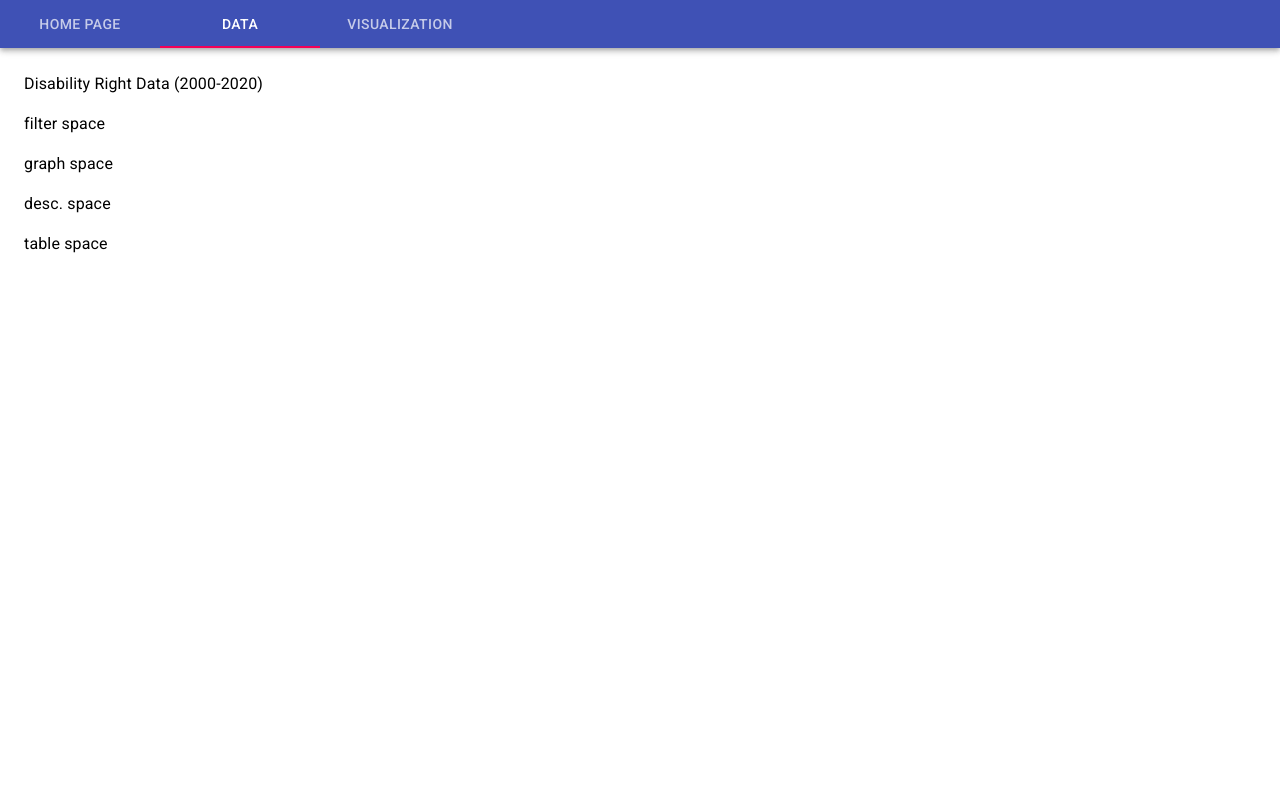
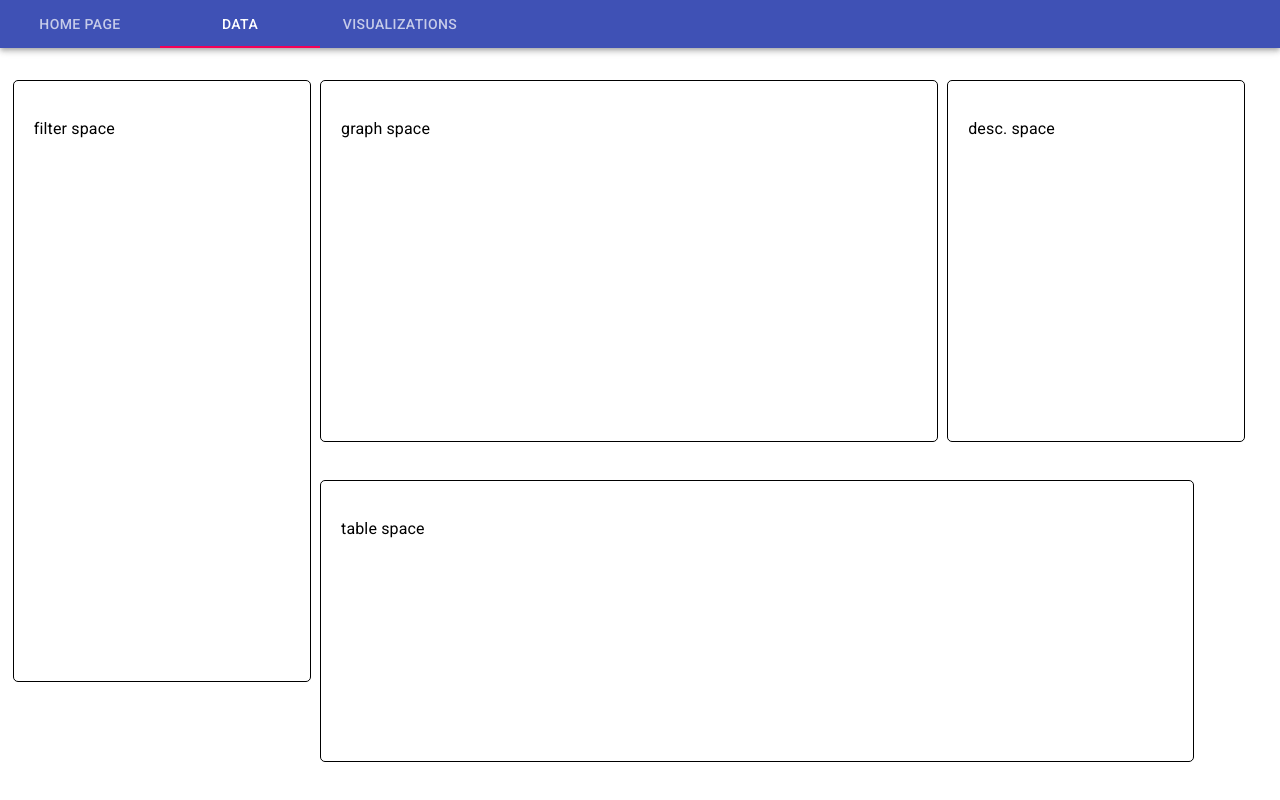
Before and after one commit to lekhacminhphuong/DRDP, a React (Create React App) app in the folder frontend/: page / in a window 1280 px wide. Both pictures are taken after a click on the tab "DATA". Built offline with nearby package versions, Linux system fonts and the light colour scheme; the HTML template or start-up script is replaced by a standard one.

Commit message:
layout stuff for data vis page

```diff
--- a/frontend/src/components/DataPage.js
+++ b/frontend/src/components/DataPage.js
@@ -1,4 +1,5 @@
 import React, { Component } from 'react';
+//import { Grid } from '@material-ui/core';
 import FilterSpace from './FilterSpace';
 import GraphSpace from './GraphSpace';
 import DescriptionSpace from './DescriptionSpace';
@@ -8,6 +9,7 @@ import TableSpace from './TableSpace';
 export default class DataPage extends Component {
     render() {
         return (
+
             <div>
                 <FilterSpace />
                 <GraphSpace />
--- a/frontend/src/components/DescriptionSpace.js
+++ b/frontend/src/components/DescriptionSpace.js
@@ -4,7 +4,7 @@ import React, { Component } from 'react';
 export default class DescriptionSpace extends Component {
     render() {
         return (
-            <div>
+            <div id='descSpace'>
                 <p>desc. space</p>
             </div>
         )
--- a/frontend/src/components/FilterSpace.js
+++ b/frontend/src/components/FilterSpace.js
@@ -4,7 +4,7 @@ import React, { Component } from 'react';
 export default class FilterSpace extends Component {
     render() {
         return (
-            <div>
+            <div id='filterSpace'>
                 <p>filter space</p>
             </div>
         )
--- a/frontend/src/components/GraphSpace.js
+++ b/frontend/src/components/GraphSpace.js
@@ -4,7 +4,7 @@ import React, { Component } from 'react';
 export default class GraphSpace extends Component {
     render() {
         return (
-            <div>
+            <div id='graphSpace'>
                 <p>graph space</p>
             </div>
         )
--- a/frontend/src/components/NavBar.js
+++ b/frontend/src/components/NavBar.js
@@ -59,14 +59,14 @@ export default function SimpleTabs() {
         <Tabs value={value} onChange={handleChange} aria-label="navbar tabs">
           <Tab label="Home Page" {...a11yProps(0)} />
           <Tab label="Data" {...a11yProps(1)} />
-          <Tab label="Visualization" {...a11yProps(2)} />
+          <Tab label="Visualizations" {...a11yProps(2)} />
         </Tabs>
       </AppBar>
       <TabPanel value={value} index={0}>
         Landing Page will be shown here
       </TabPanel>
       <TabPanel value={value} index={1}>
-        Disability Right Data (2000-2020)
+        {/* Disability Right Data (2000-2020) */}
         <Main />
       </TabPanel>
       <TabPanel value={value} index={2}>
--- a/frontend/src/components/TableSpace.js
+++ b/frontend/src/components/TableSpace.js
@@ -4,7 +4,7 @@ import React, { Component } from 'react';
 export default class TableSpace extends Component {
     render() {
         return (
-            <div>
+            <div id='tableSpace'>
                 <p>table space</p>
             </div>
         )
--- a/frontend/src/index.css
+++ b/frontend/src/index.css
@@ -11,3 +11,55 @@ code {
   font-family: source-code-pro, Menlo, Monaco, Consolas, 'Courier New',
     monospace;
 }
+
+#dataPageDiv {
+  width: 1;
+}
+
+#graphSpace {
+  position: absolute;
+  top: 10vh;
+  left: 25vw;
+  width: 45vw;
+  height: 40vh;
+  border: 1px solid black;
+  padding: 20px;
+  border-radius: 5px;
+  display: grid;
+}
+
+#tableSpace {
+  position: absolute;
+  top: 60vh;
+  left: 25vw;
+  width: 65vw;
+  height: 30vh;
+  border: 1px solid black;
+  padding: 20px;
+  border-radius: 5px;
+  display: grid;
+}
+
+#filterSpace {
+  position: absolute;
+  top: 10vh;
+  left: 1vw;
+  width: 20vw;
+  height: 70vh;
+  border: 1px solid black;
+  padding: 20px;
+  border-radius: 5px;
+  display: grid;
+}
+
+#descSpace {
+  position: absolute;
+  top: 10vh;
+  left: 74vw;
+  width: 20vw;
+  height: 40vh;
+  border: 1px solid black;
+  padding: 20px;
+  border-radius: 5px;
+  display: grid;
+}
```
